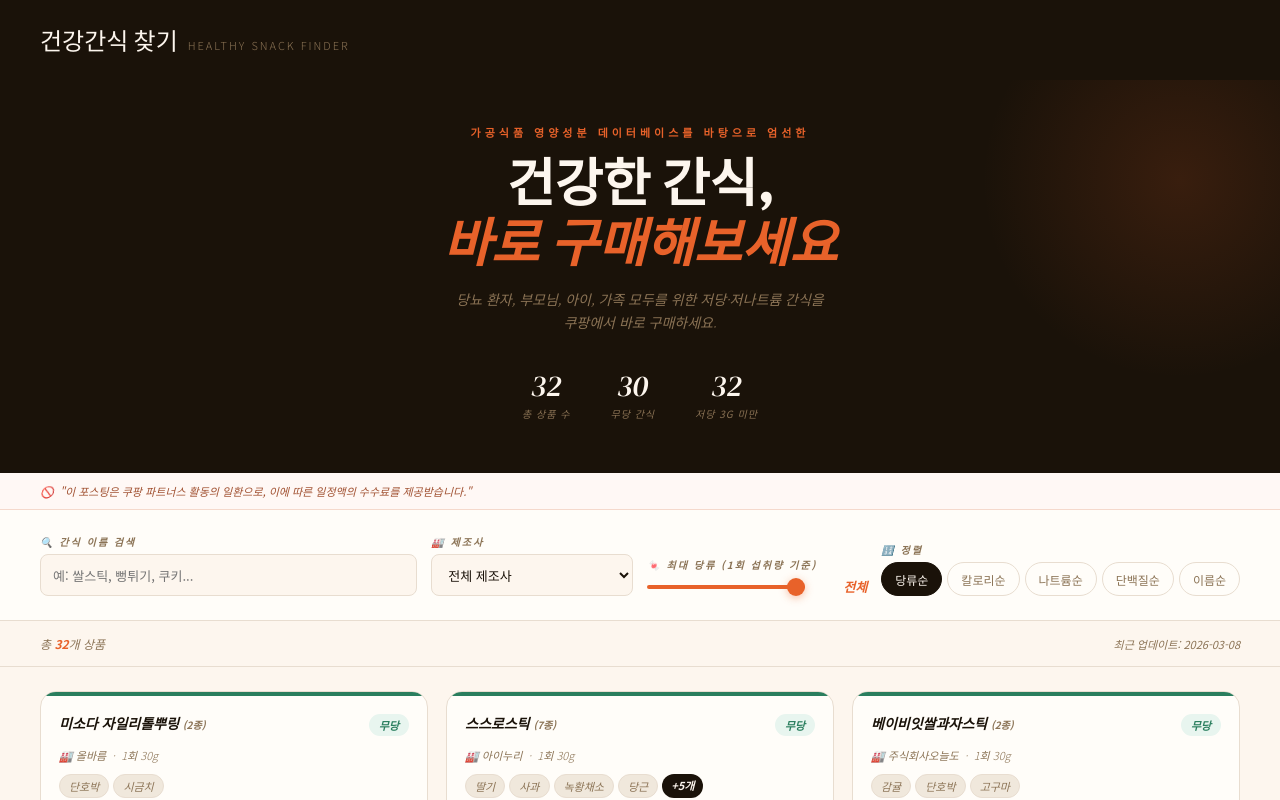
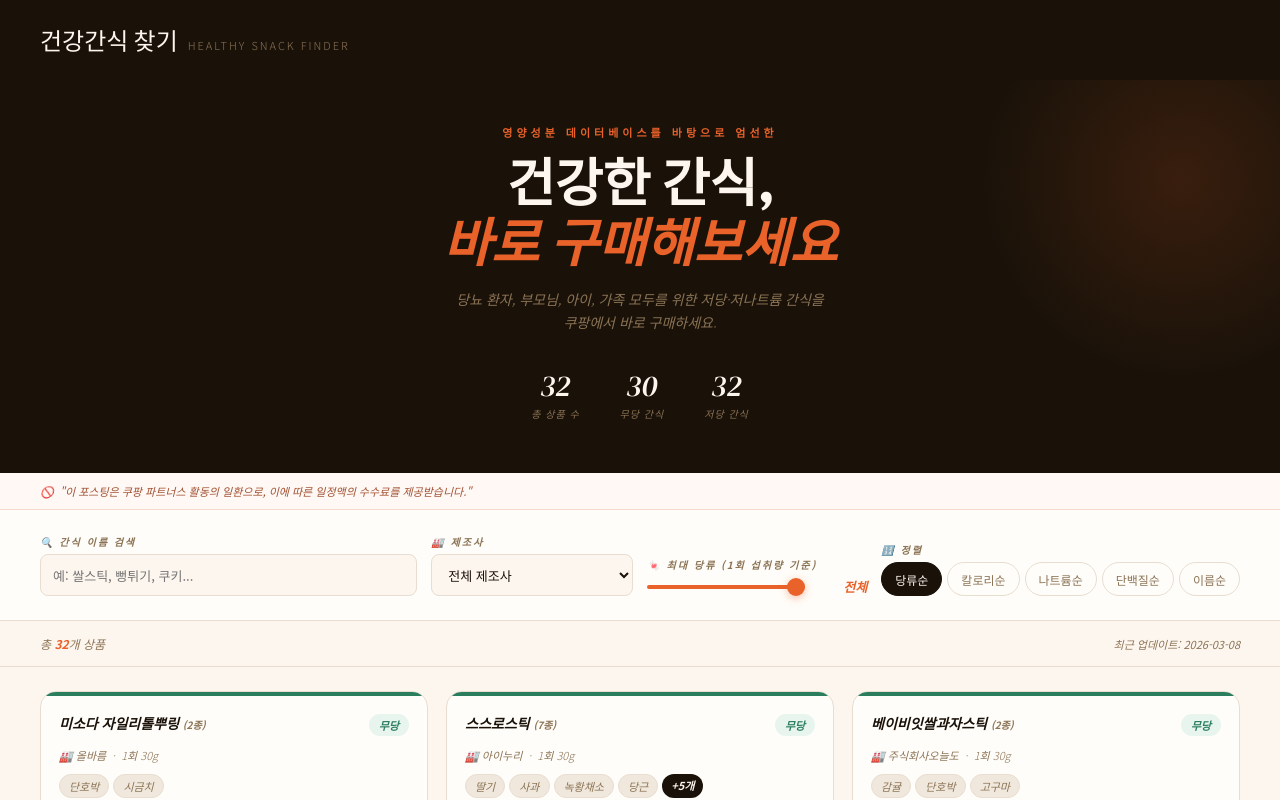
Before and after one commit to misosic/healthysnack, a plain HTML site: page index.html in a window 1280 px wide. Shown: the top 800 px of the page. Drawn offline with Linux system fonts and the light colour scheme.

Commit message:
Update index.html

```diff
--- a/index.html
+++ b/index.html
@@ -71,13 +71,13 @@
   <div><span class="logo-main">건강간식 찾기</span><span class="logo-sub">Healthy Snack Finder</span></div>
 </header>
 <div class="hero">
-  <div class="hero-eyebrow">가공식품 영양성분 데이터베이스를 바탕으로 엄선한</div>
+  <div class="hero-eyebrow">영양성분 데이터베이스를 바탕으로 엄선한</div>
   <h1 class="hero-title">건강한 간식,<br><em>바로 구매해보세요</h1>
   <p class="hero-desc">당뇨 환자, 부모님, 아이, 가족 모두를 위한 저당·저나트륨 간식을<br>쿠팡에서 바로 구매하세요.</p>
   <div class="hero-stats">
     <div class="stat"><div class="stat-num" id="total-count">-</div><div class="stat-label">총 상품 수</div></div>
     <div class="stat"><div class="stat-num" id="zero-count">-</div><div class="stat-label">무당 간식</div></div>
-    <div class="stat"><div class="stat-num" id="low-count">-</div><div class="stat-label">저당 3g 미만</div></div>
+    <div class="stat"><div class="stat-num" id="low-count">-</div><div class="stat-label">저당 간식</div></div>
   </div>
 </div>
 <div class="filter-notice">🚫 <span>"이 포스팅은 쿠팡 파트너스 활동의 일환으로, 이에 따른 일정액의 수수료를 제공받습니다."</span></div>
```
